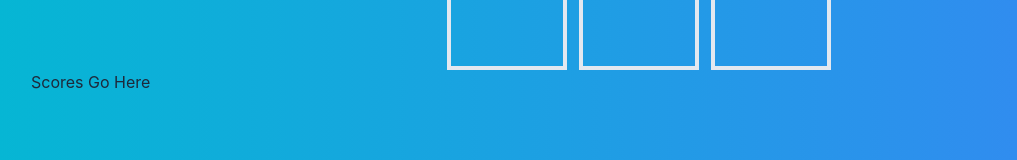
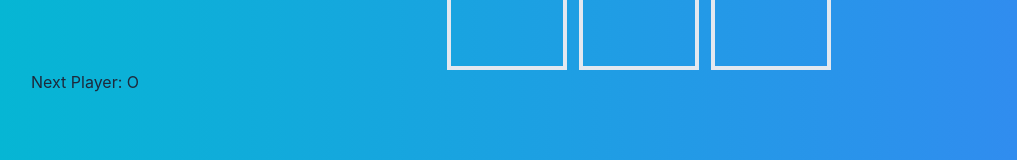
Before and after one commit to Nigraum/tic-tac-toe-react, a React (Vite) app: page / in a window 1280 px wide. Shown: the part 482-642 px from the top of the page, without its empty margins (1-1018 px from the left). Built offline with nearby package versions, Linux system fonts and the light colour scheme.

Commit message:
Setting next player in a div

```diff
--- a/src/Game.tsx
+++ b/src/Game.tsx
@@ -110,7 +110,10 @@ function Game() {
             />
           ))}
         </div>
-        <div>Scores Go Here</div>
+
+        <div>
+            <p>Next Player: <span>{currentPlayer}</span></p>
+        </div>
       </div>
     </div>
   );
```
